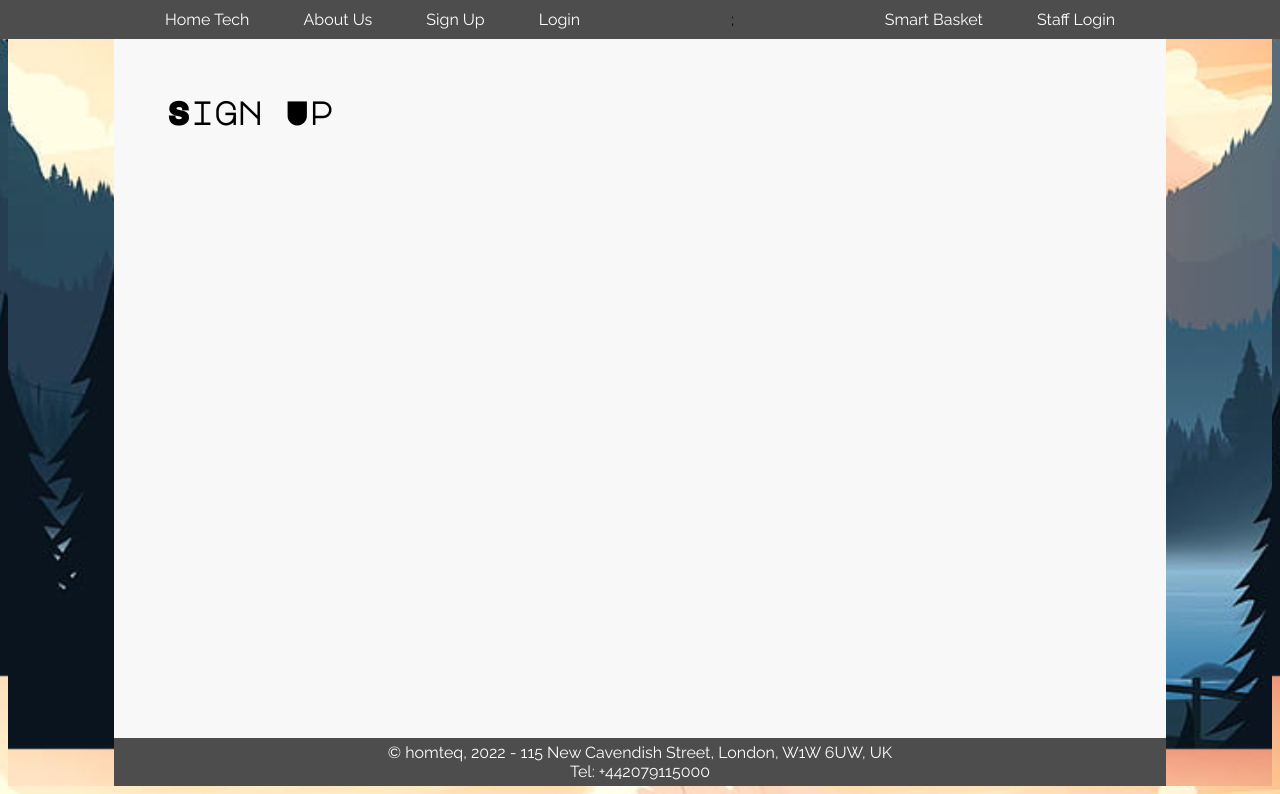
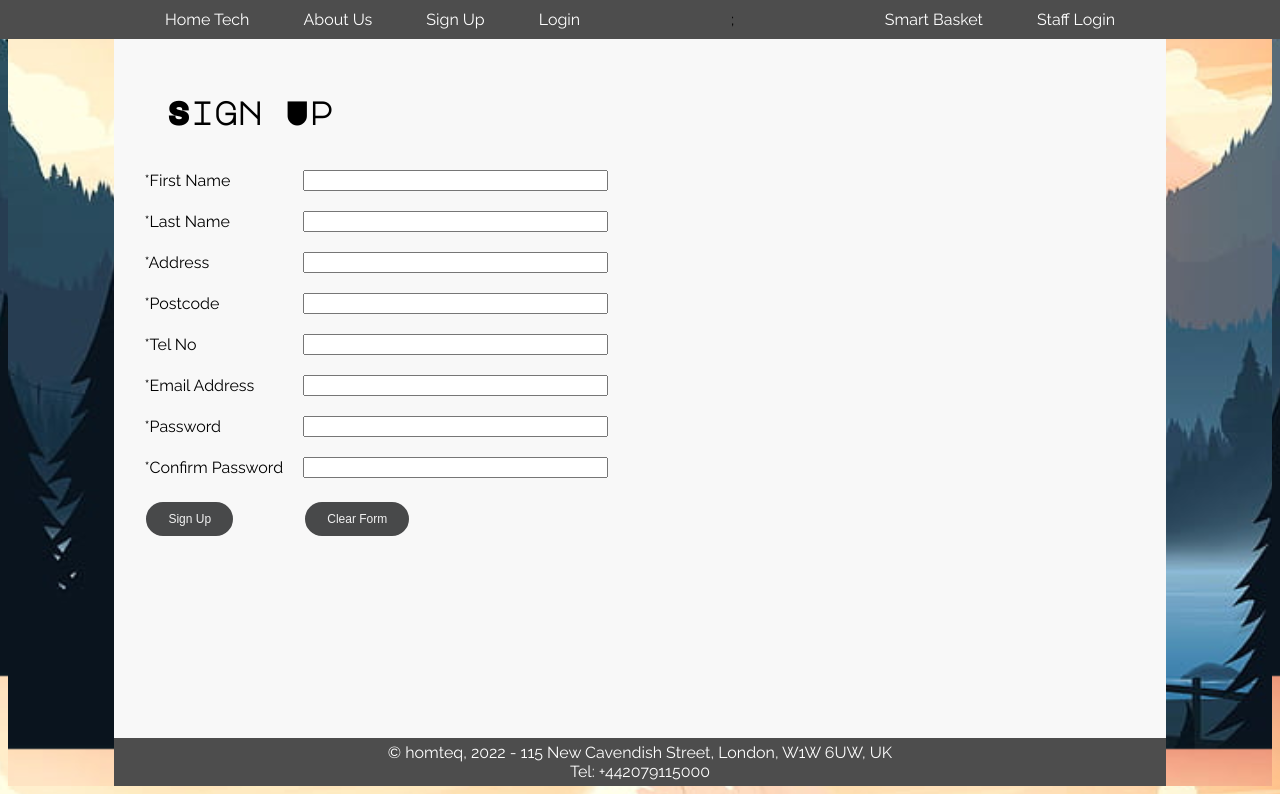
Before and after one commit to Judinus10/homteqWebApplication, a PHP site: page /signup.php in a window 1280 px wide. Shown: the part 124-918 px from the top of the page. Run offline with PHP 8.4, Linux system fonts and the light colour scheme.

Commit message:
added form to prompt the user to enter their personal details so that they can sign up and create an account

```diff
--- a/signup.php
+++ b/signup.php
@@ -6,6 +6,32 @@ echo "<body>";
 include ("headfile.html"); //include header layout file
 echo "<h4>".$pagename."</h4>"; //display name of the page on the web page
 
+//create a HTML form to capture the user's details
+echo "<form method=post action=signup_process.php>" ;
+echo "<table style='border: 0px'>";
+echo "<tr><td style='border: 0px'>*First Name </td>";
+echo "<td style='border: 0px'><input type=text name=r_firstname size=35></td></tr>";
+echo "<tr><td style='border: 0px'>*Last Name </td>";
+echo "<td style='border: 0px'><input type=text name=r_lastname size=35></td></tr>";
+echo "<tr><td style='border: 0px'>*Address </td>";
+echo "<td style='border: 0px'><input type=text name=r_address size=35></td></tr>";
+echo "<tr><td style='border: 0px'>*Postcode </td>";
+echo "<td style='border: 0px'><input type=text name=r_postcode size=35></td></tr>";
+echo "<tr><td style='border: 0px'>*Tel No </td>";
+echo "<td style='border: 0px'><input type=text name=r_telno size=35></td></tr>";
+echo "<tr><td style='border: 0px'>*Email Address </td>";
+echo "<td style='border: 0px'><input type=text name=r_email size=35></td></tr>";
+echo "<tr><td style='border: 0px'>*Password </td>";
+echo "<td style='border: 0px'><input type=password name=r_password1 maxlength=10 size=35></td></tr>";
+echo "<tr><td style='border: 0px'>*Confirm Password </td>";
+echo "<td style='border: 0px'><input type=password name=r_password2 maxlength=10 size=35></td></tr>";
+echo "<tr>";
+echo "<td style='border: 0px'><input type=submit value='Sign Up' name='submitbtn' id='submitbtn'></td>";
+echo "<td style='border: 0px'><input type=reset value='Clear Form' name='submitbtn' id='submitbtn'> </td>";
+echo "</tr>";
+echo "</table>";
+echo "</form>" ;
+
 include("footfile.html"); //include head layout
 echo "</body>";
 ?>
```
